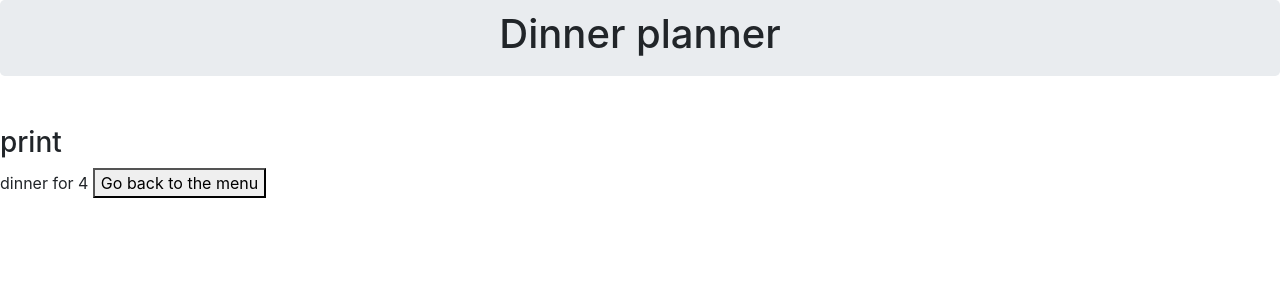
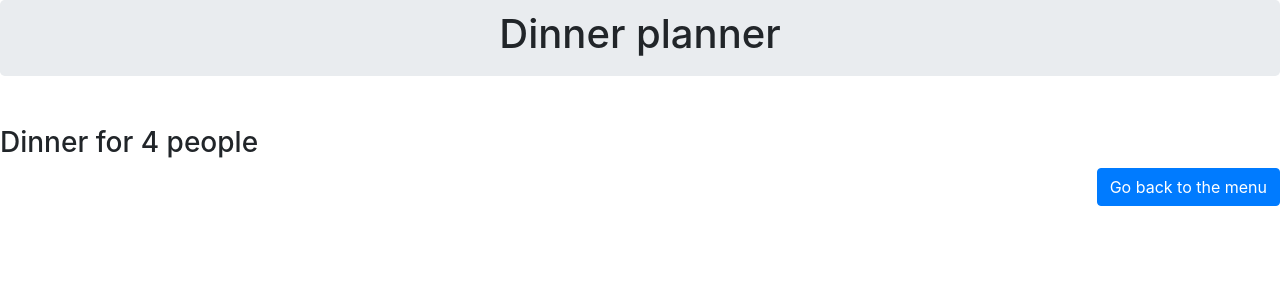
Before and after one commit to joarse/dinnerplanner-html-vue, a Vue app: page /#/print in a window 1280 px wide. Shown: the top 300 px of the page. Built offline with nearby package versions, Linux system fonts and the light colour scheme.

Commit message:
improved layout

```diff
--- a/src/components/Print.vue
+++ b/src/components/Print.vue
@@ -1,19 +1,32 @@
 <template>
   <div class="print">
-    <h3>print</h3>
-    <div>
-      dinner for {{ numberOfGuests }}
-      <router-link to="/search">
-        <button>Go back to the menu</button>
-      </router-link>
+    <h3>Dinner for {{ numberOfGuests }} people</h3>
+    <div class="row">
+      <div class="col-md-12" id="back">
+        <router-link to="/search">
+          <button class="btn btn-primary">Go back to the menu</button>
+        </router-link>
+      </div>
     </div>
-    <li v-for="dish in menu" :key="dish.id">
-      <!-- this is kind of weird-->
-      <img v-bind:src="dish.image" />
-      {{dish.title}}
-      {{dish.instructions}}
-    </li>
-  </div>
+    <div class="row" v-for="dish in menu" :key="dish.id">
+      <div class="col-md-2">
+        <img v-bind:src="dish.image" />
+      </div>
+      <div class="col-md-4">
+        <h3> {{dish.title}}</h3>
+        <br />
+        Lorem ipsum dolor sit amet, consectetur adipiscing elit, sed do eiusmod tempor incididunt ut labore et dolore magna aliqua. Ut enim ad minim veniam, quis nostrud exercitation ullamco laboris nisi ut aliquip ex ea commodo consequat. Duis aute irure dolor in reprehenderit in voluptate velit esse cillum dolore eu fugiat nulla pariatur. Excepteur sint occaecat cupidatat non proident, sunt in culpa qui officia deserunt mollit anim id est laborum.
+      </div>
+      <div class="col-md-6">
+        <h3> Preperations</h3>
+
+        <p v-if="dish.instructions"> {{dish.instructions}}</p>
+        <p v-else> Oh, sorry, no instructions found</p>
+      </div>
+    </div>
+
+
+    </div>
 </template>
 
 <script>
@@ -52,3 +65,10 @@
     }
   }
 </script>
+
+<style>
+  #back {
+    float: right;
+    text-align: right;
+  }
+</style>
```
